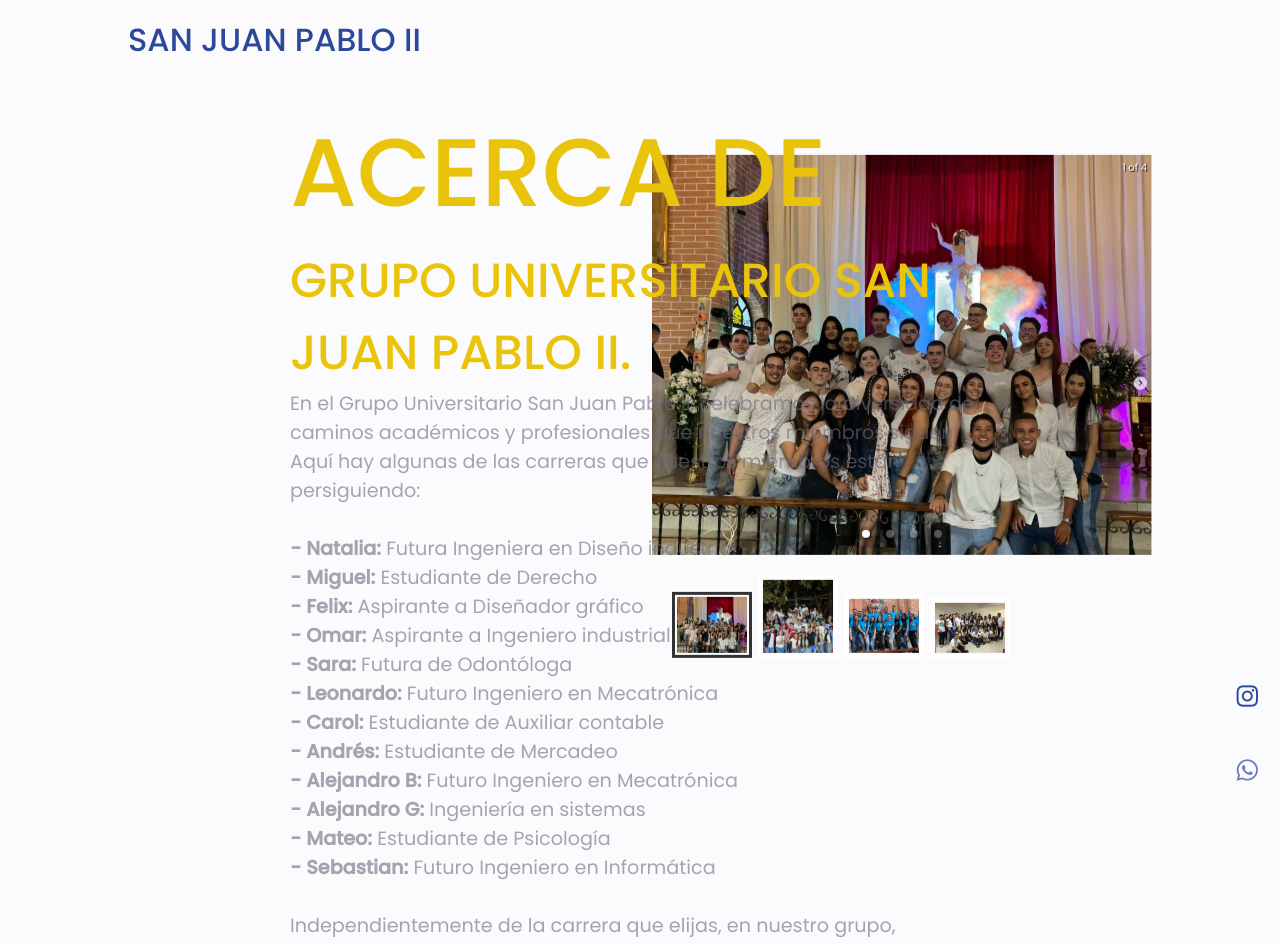
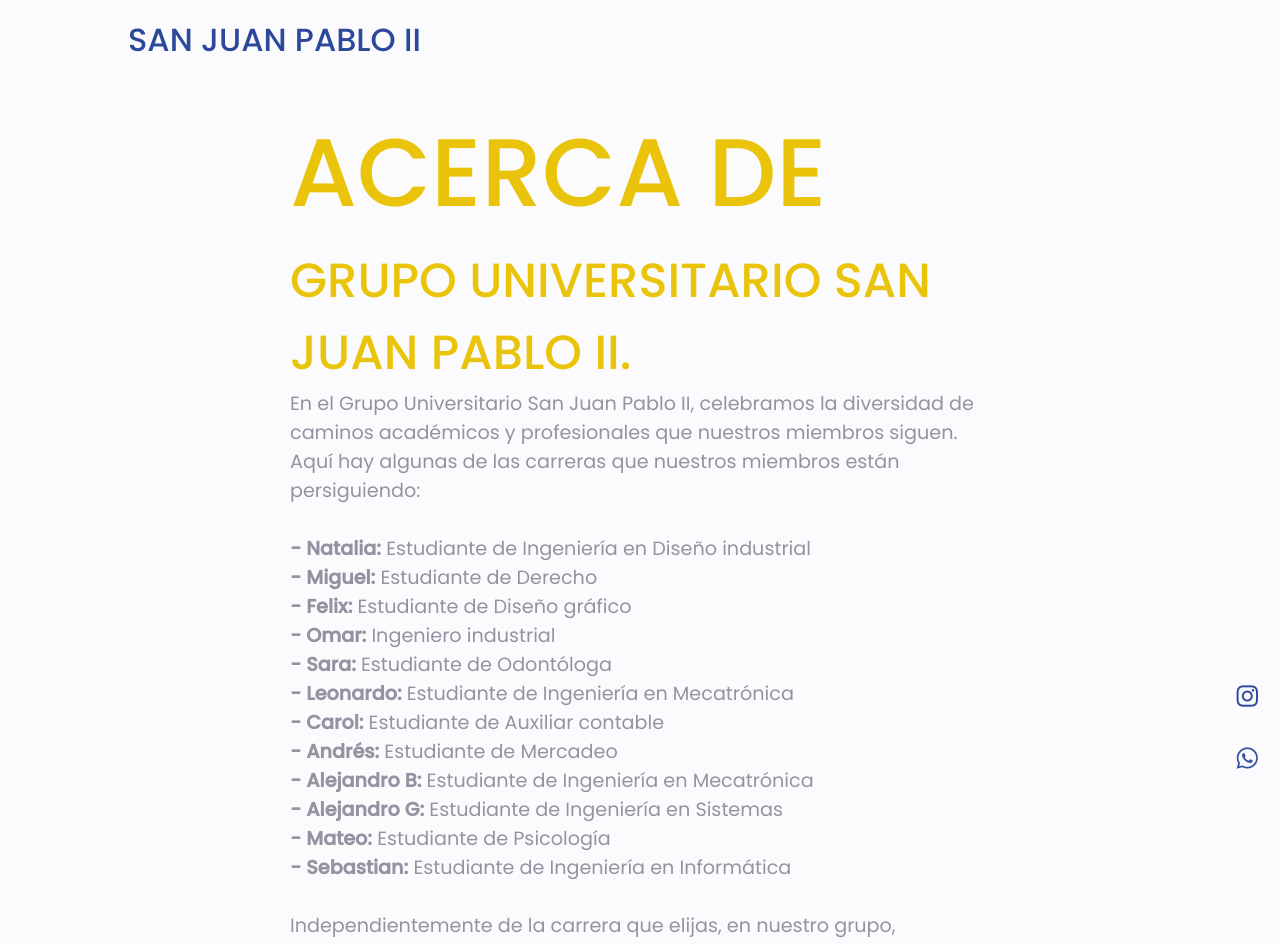
Before and after one commit to Jhonsebastianas/portafolio, a Next.js app: page /grupo-universitario-san-juan-pablo-ii/acerca-de in a window 1280 px wide. Shown: the top 944 px of the page. Built offline with nearby package versions, Linux system fonts and the light colour scheme.

Commit message:
Se suben mejoras en la vista

```diff
--- a/package.json
+++ b/package.json
@@ -12,7 +12,7 @@
     "next": "^12.0.7",
     "react": "^17.0.2",
     "react-dom": "^17.0.2",
-    "react-responsive-carousel": "^3.2.23",
+    "react-image-gallery": "^1.3.0",
     "scrollreveal": "^4.0.9",
     "semantic-ui-css": "^2.4.1",
     "semantic-ui-react": "^2.0.3",
--- a/src/modules/grupo-universitario/components/carousel.component.js
+++ b/src/modules/grupo-universitario/components/carousel.component.js
@@ -1,33 +1,30 @@
 import React from "react";
-import "react-responsive-carousel/lib/styles/carousel.min.css"; // requires a loader
-import { Carousel } from 'react-responsive-carousel';
+import "react-image-gallery/styles/css/image-gallery.css";
+import Gallery from 'react-image-gallery';
 
 export default function CarouselComponent(props) {
-  const getConfigurableProps = () => ({
-    dynamicHeight: true,
-  });
+  const images = [
+    {
+      original: "/images/grupo-universitario/actual.png",
+      description: "Celebramos la victoria de quien tanto nos ha amado y valorado nuestra juventud 🤍",
+    },
+    {
+      original: "/images/grupo-universitario/pascua.png",
+      description: "❤️‍🔥Así se vió nuestra pascua juvenil❤️‍🔥",
+    },
+    {
+      original: "/images/grupo-universitario/domingoRamos.png",
+      description: "🌿DOMINGO DE RAMOS🌿",
+    },
+    {
+      original: "/images/grupo-universitario/2019.png",
+      description: "Para quienes la pedían...Foto oficial 2019 📷",
+    },
+  ];
 
   return (
     <div className="bulb">
-      <Carousel  {...getConfigurableProps()}>
-        <div>
-          <img src="/images/grupo-universitario/actual.png" />
-          <p className="legend">Celebramos la victoria de quien tanto nos ha amado y valorado nuestra juventud 🤍</p>
-        </div>
-        <div>
-          <img src="/images/grupo-universitario/pascua.png" />
-          <p className="legend">❤️‍🔥Así se vió nuestra pascua juvenil❤️‍🔥</p>
-        </div>
-        <div>
-          <img src="/images/grupo-universitario/domingoRamos.png" />
-          <p className="legend">🌿DOMINGO DE RAMOS🌿</p>
-        </div>
-        <div>
-          <img src="/images/grupo-universitario/2019.png" />
-          <p className="legend">Para quienes la pedían...Foto oficial 2019 📷</p>
-        </div>
-      </Carousel>
+      <Gallery items={images} />
     </div>
-
   );
 }
--- a/src/modules/grupo-universitario/styles/grupo-universitario.css.js
+++ b/src/modules/grupo-universitario/styles/grupo-universitario.css.js
@@ -430,10 +430,11 @@ export const MainCSS = styled.div`
         }
 
         .bulb {
-            max-width: 220px;
-            max-height: 700px;
+            max-width: 100%; /* Ajusta el ancho máximo al ancho de su contenedor */
+            max-height: 700px; /* Mantén la altura máxima en 700px o ajusta según tus necesidades */
+            height: auto; /* Permite que la altura se ajuste automáticamente según el ancho */
             position: relative;
-            right: 10%;
+            right: 0%;
             top: 50%;
             transform: translateY(-50%);
             animation: fadeIn 1s linear forwards;
@@ -441,4 +442,18 @@ export const MainCSS = styled.div`
             z-index: 100;
         }
     }
+
+    @media (min-width: 992px) and (max-width: 1490px) {
+        .bulb {
+          max-width: 500px;
+          max-height: 700px;
+          position: relative;
+          right: 0%;
+          top: 100%;
+          transform: translateY(-50%);
+          animation: fadeIn 1s linear forwards;
+          animation-delay: 6s;
+          z-index: 100;
+        }
+      }
 `
--- a/src/pages/grupo-universitario-san-juan-pablo-ii/acerca-de/index.js
+++ b/src/pages/grupo-universitario-san-juan-pablo-ii/acerca-de/index.js
@@ -20,18 +20,18 @@ export default function AcercaDe(props) {
                     <br />
                     <br />
                     <ul>
-                        <li><strong>- Natalia:</strong> Futura Ingeniera en Diseño industrial</li>
+                        <li><strong>- Natalia:</strong> Estudiante de Ingeniería en Diseño industrial</li>
                         <li><strong>- Miguel:</strong> Estudiante de Derecho</li>
-                        <li><strong>- Felix:</strong> Aspirante a Diseñador gráfico</li>
-                        <li><strong>- Omar:</strong> Aspirante a Ingeniero industrial</li>
-                        <li><strong>- Sara:</strong> Futura de Odontóloga</li>
-                        <li><strong>- Leonardo:</strong> Futuro Ingeniero en Mecatrónica</li>
+                        <li><strong>- Felix:</strong> Estudiante de Diseño gráfico</li>
+                        <li><strong>- Omar:</strong> Ingeniero industrial</li>
+                        <li><strong>- Sara:</strong> Estudiante de Odontóloga</li>
+                        <li><strong>- Leonardo:</strong> Estudiante de Ingeniería en Mecatrónica</li>
                         <li><strong>- Carol:</strong> Estudiante de Auxiliar contable</li>
                         <li><strong>- Andrés:</strong> Estudiante de Mercadeo</li>
-                        <li><strong>- Alejandro B:</strong> Futuro Ingeniero en Mecatrónica</li>
-                        <li><strong>- Alejandro G:</strong> Ingeniería en sistemas</li>
+                        <li><strong>- Alejandro B:</strong> Estudiante de Ingeniería en Mecatrónica</li>
+                        <li><strong>- Alejandro G:</strong> Estudiante de Ingeniería en Sistemas</li>
                         <li><strong>- Mateo:</strong> Estudiante de Psicología</li>
-                        <li><strong>- Sebastian:</strong> Futuro Ingeniero en Informática</li>
+                        <li><strong>- Sebastian:</strong> Estudiante de Ingeniería en Informática</li>
                     </ul>
                     <br />
                     Independientemente de la carrera que elijas, en nuestro grupo, encontrarás apoyo, orientación y una comunidad que comparte tus valores y tu fe. No importa dónde te encuentres en tu viaje educativo, ¡eres bienvenido a unirte y crecer con nosotros!
```
Also changed, not shown: 1 other file (tests, documents, lock files or other folders).
